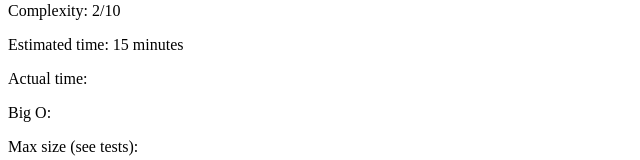
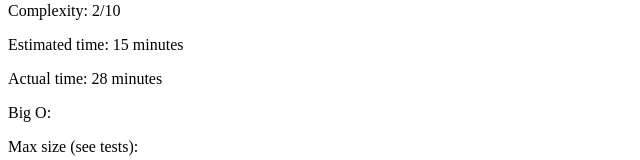
Before and after one commit to Kinrany/skybonds-test, a React app: page / in a window 1280 px wide. Shown: the part 297-457 px from the top of the page, without its empty margins (0-640 px from the left). Built offline with nearby package versions, Linux system fonts and the light colour scheme.

Commit message:
Record the time spent on the first problem

```diff
--- a/src/SharedEquity/SharedEquity.tsx
+++ b/src/SharedEquity/SharedEquity.tsx
@@ -60,7 +60,7 @@ export function SharedEquity() {
         <h3>Commentary</h3>
         <p>Complexity: 2/10</p>
         <p>Estimated time: 15 minutes</p>
-        <p>Actual time: </p>
+        <p>Actual time: 28 minutes</p>
         <p>Big O: </p>
         <p>Max size (see tests): </p>
       </div>
```
